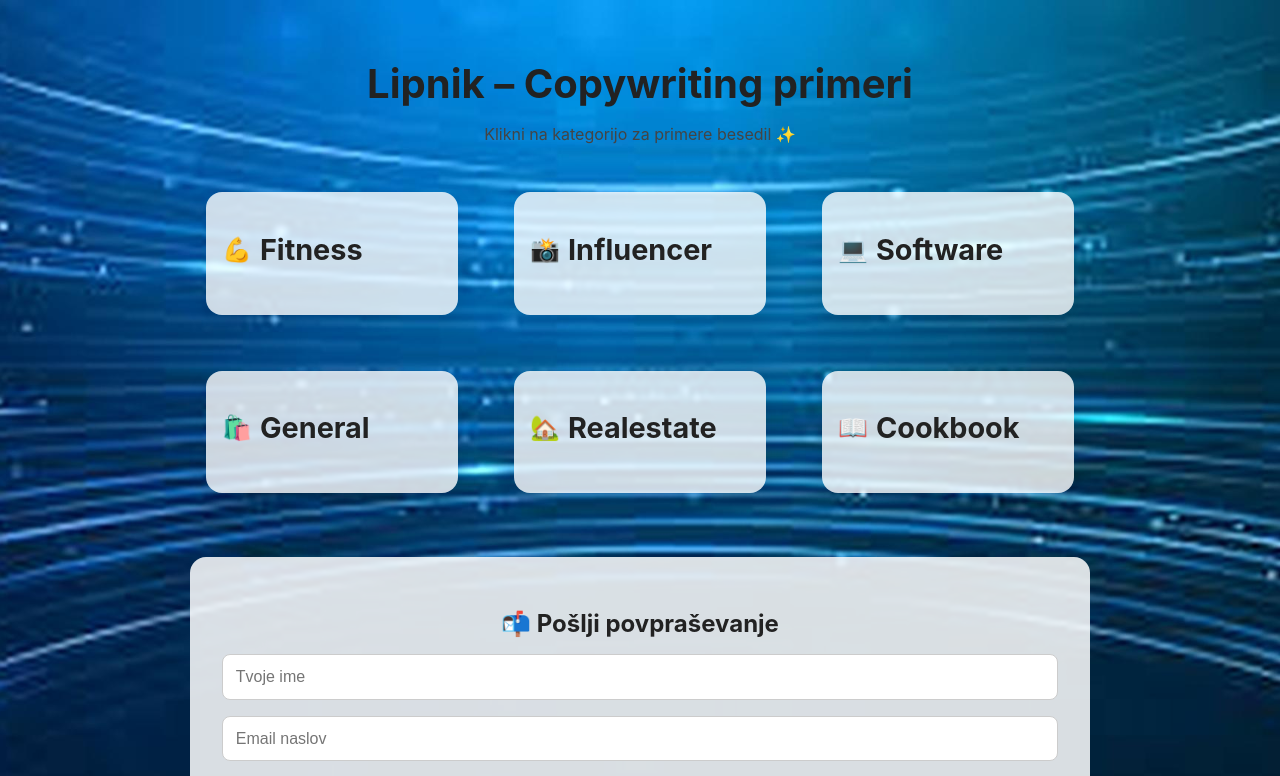
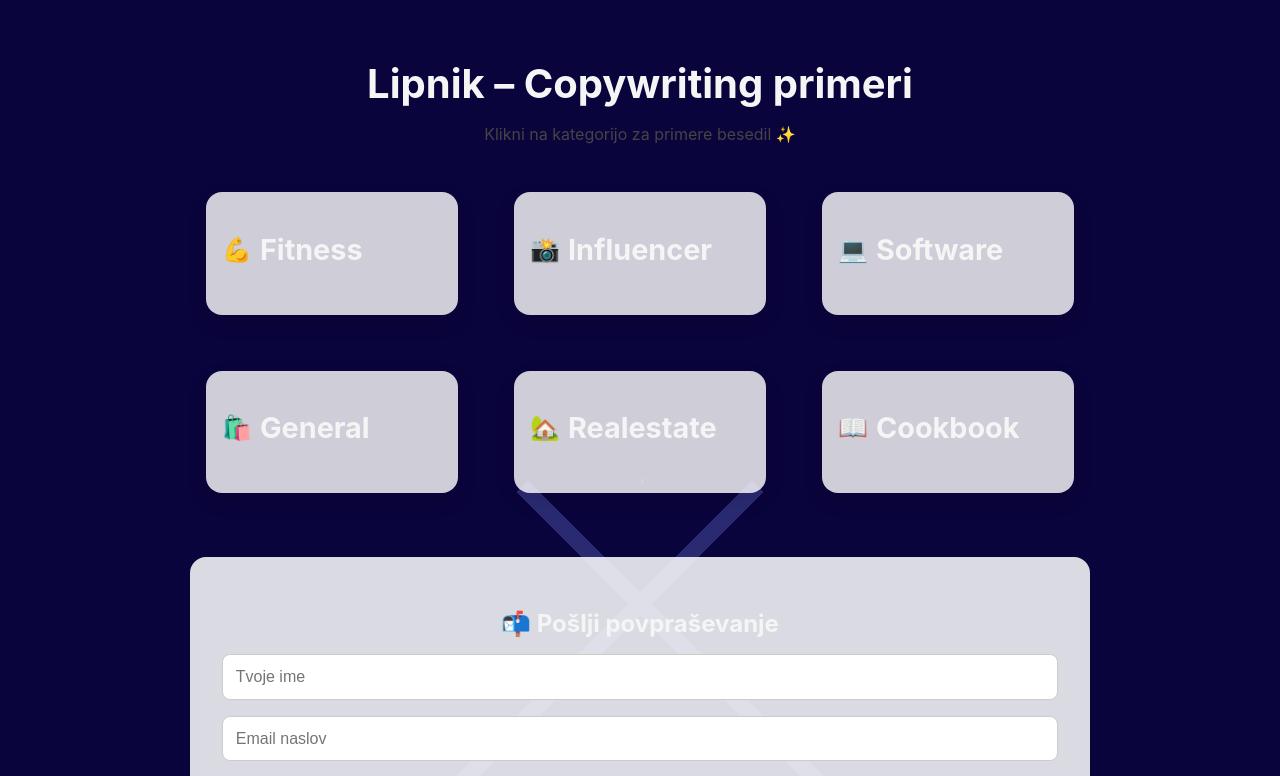
Before and after one commit to Lipnoxy/mycopywriting, a Next.js app: page / in a window 1280 px wide. Shown: the top 776 px of the page. Built offline with nearby package versions, Linux system fonts and the light colour scheme.

Commit message:
Update globals.css

```diff
--- a/styles/globals.css
+++ b/styles/globals.css
@@ -2,11 +2,19 @@ body {
   margin: 0;
   padding: 0;
   box-sizing: border-box;
-  background: url('/images/background_resized_sharpened.jpg') no-repeat center center fixed;
-  background-size: cover;
-  color: #222;
+  color: #f5f5f5;
   font-family: -apple-system, BlinkMacSystemFont, 'Segoe UI', Roboto, Oxygen,
     Ubuntu, Cantarell, 'Open Sans', 'Helvetica Neue', sans-serif;
+  background-color: #0a043c; /* temno modra osnovna barva */
+  background-image:
+    linear-gradient(135deg, #0a043c 45%, transparent 45%),
+    linear-gradient(225deg, #0a043c 45%, transparent 45%),
+    linear-gradient(135deg, transparent 55%, #2a2a72 55%, #2a2a72 56%, transparent 56%),
+    linear-gradient(225deg, transparent 55%, #2a2a72 55%, #2a2a72 56%, transparent 56%),
+    linear-gradient(to right, transparent 75%, rgba(255, 215, 0, 0.3) 75%);
+  background-repeat: no-repeat;
+  background-size: 100% 100%, 100% 100%, 100% 100%, 100% 100%, 5px 5px;
+  background-position: center;
 }
 
 .page-container {
```
